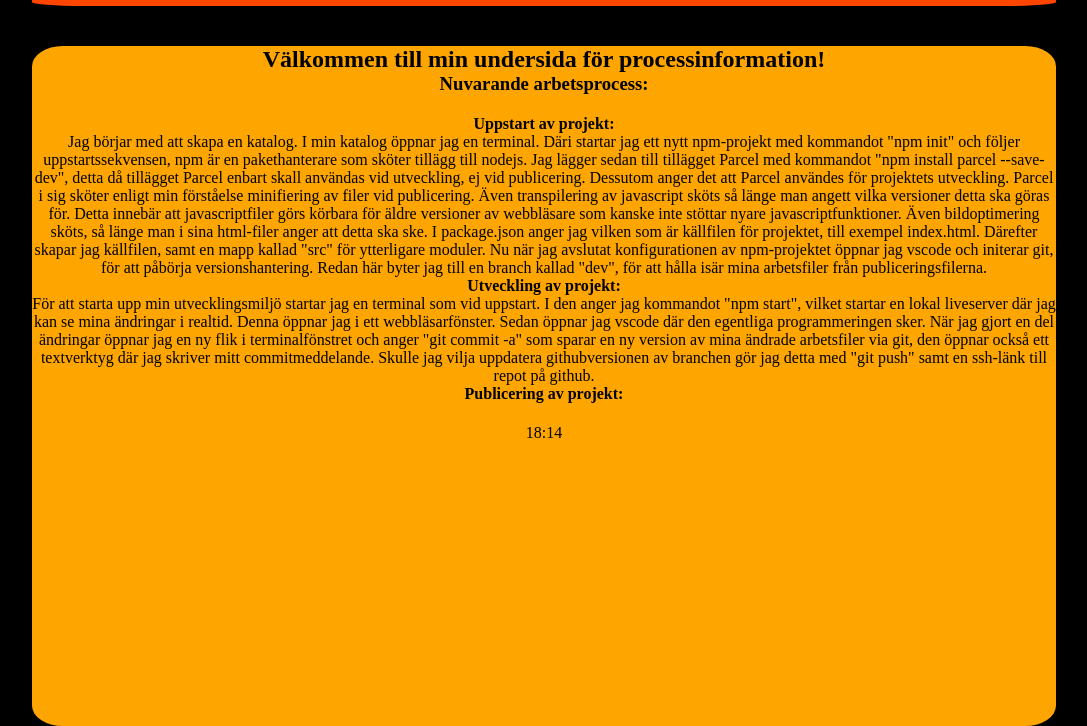
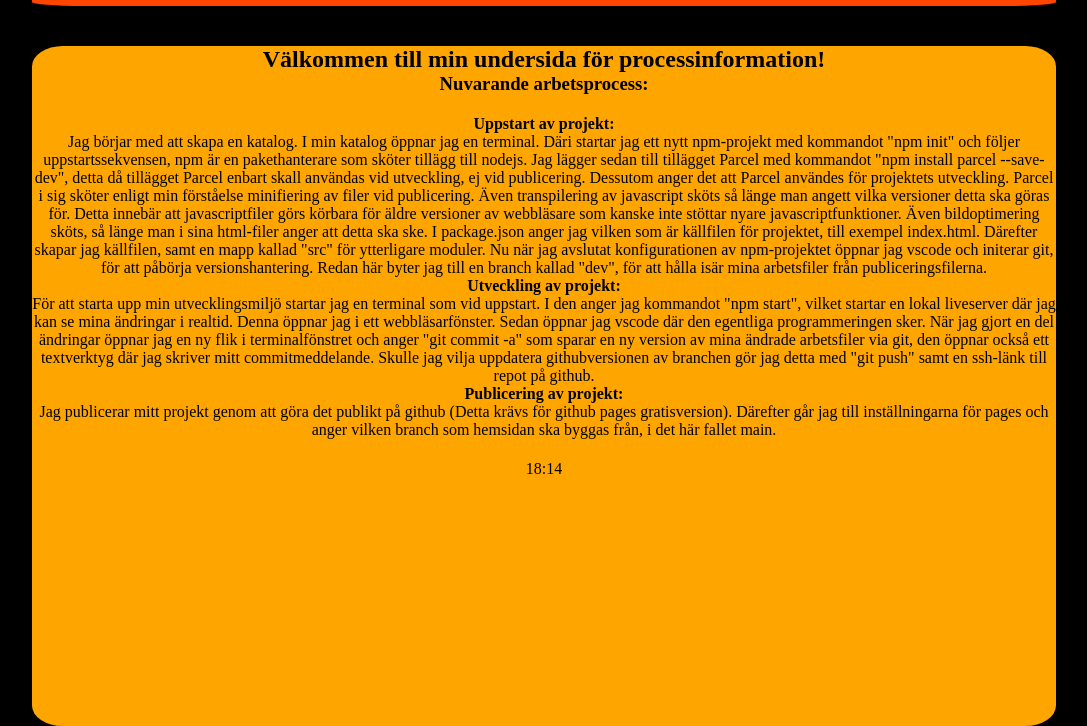
Before and after one commit to cwcacti/DT211G_moment1_automatisering, a website built with Parcel: page src/html_subpages/process.html in a window 1280 px wide. Shown: the part 74-800 px from the top of the page, without its empty margins (96-1183 px from the left). Built offline with nearby package versions, Linux system fonts and the light colour scheme.

Commit message:
Fortsätt skriva process
Fortsatt uppdatering av process.html

```diff
--- a/src/html_subpages/process.html
+++ b/src/html_subpages/process.html
@@ -49,7 +49,9 @@
                         githubversionen av branchen gör jag detta med "git push" samt en ssh-länk till repot på github.
                     </p>
                     <h4>Publicering av projekt:</h4>
-                    <p></p>
+                    <p>Jag publicerar mitt projekt genom att göra det publikt på github (Detta krävs för github pages
+                        gratisversion). Därefter går jag till inställningarna för pages och anger vilken branch som
+                        hemsidan ska byggas från, i det här fallet main.</p>
                 </article>
             </div>
         </main>
```
